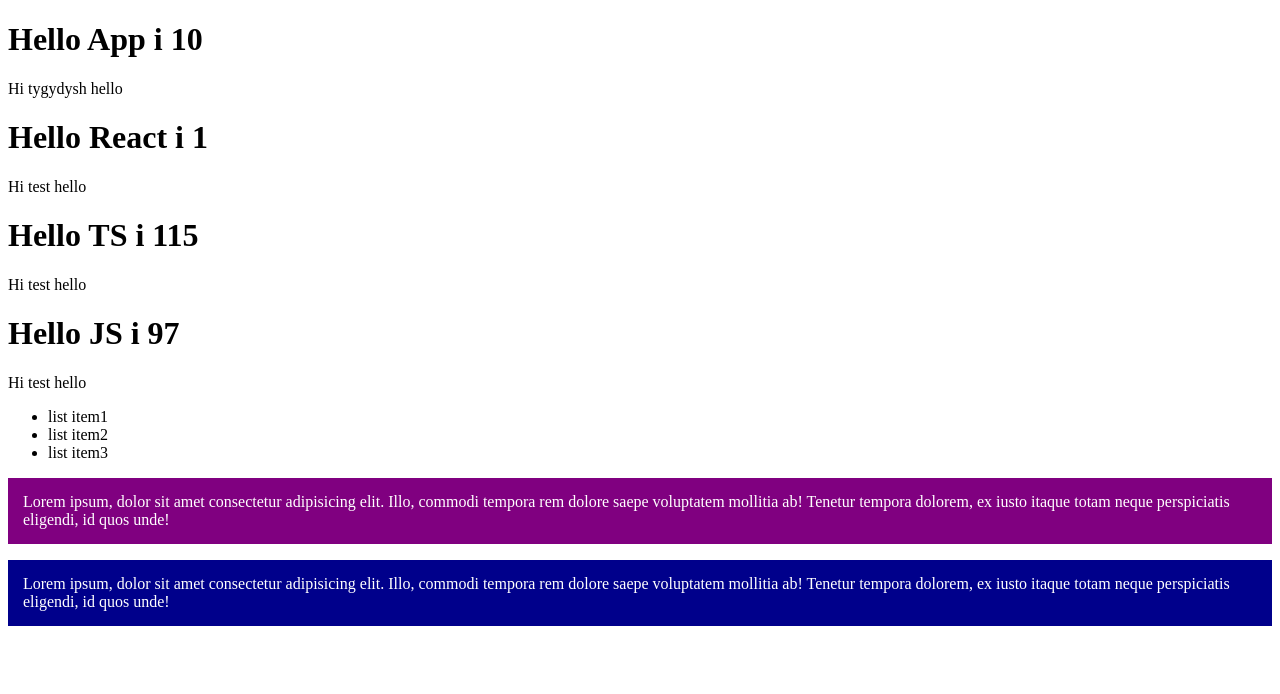
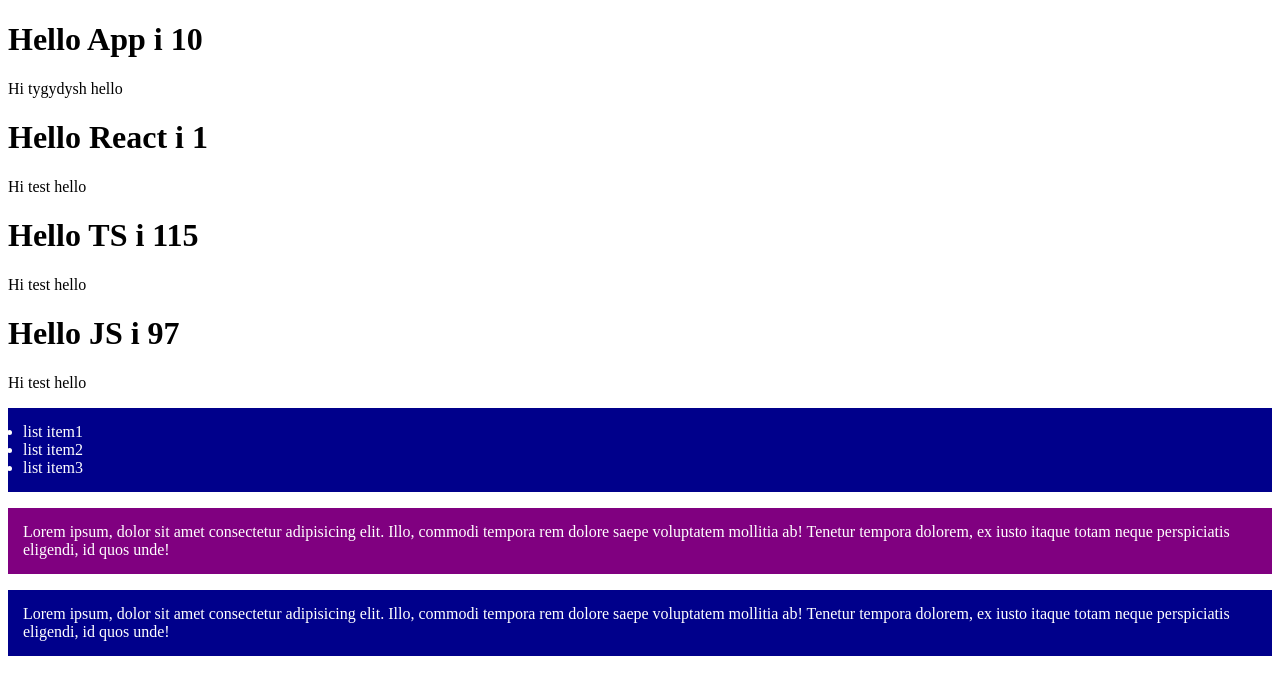
Before and after one commit to asteriab/react-shop-project, a React (Create React App) app: page / in a window 1280 px wide. Shown: the top 694 px of the page. Built offline with nearby package versions, Linux system fonts and the light colour scheme.

Commit message:
installed scss

```diff
--- a/package.json
+++ b/package.json
@@ -13,6 +13,7 @@
     "react": "^18.2.0",
     "react-dom": "^18.2.0",
     "react-scripts": "5.0.1",
+    "sass": "^1.58.0",
     "typescript": "^4.9.5",
     "web-vitals": "^2.1.4"
   },
--- a/src/List.tsx
+++ b/src/List.tsx
@@ -1,13 +1,12 @@
-import classes from "./List.module.css";
+import "./List.scss";
 
 type Props = {};
 
-const { content, test, ["article-descr"]: articleDescr } = classes;
 export const List = (props: Props) => {
   let data = true;
   return (
     <>
-      <ul className="content descr">
+      <ul className="content article-descr">
         <li>list item1</li>
         <li>list item2</li>
         <li>list item3</li>
@@ -25,7 +24,7 @@ export const List = (props: Props) => {
         unde!
       </p>
 
-      <p className={`${articleDescr} ${data ? content : test}`}>
+      <p className={`article-descr ${data ? "content" : "test"}`}>
         Lorem ipsum, dolor sit amet consectetur adipisicing elit. Illo, commodi
         tempora rem dolore saepe voluptatem mollitia ab! Tenetur tempora
         dolorem, ex iusto itaque totam neque perspiciatis eligendi, id quos
```
Also changed, not shown: src/List.scss (renamed from src/List.module.css), 1 other file (tests, documents, lock files or other folders).
